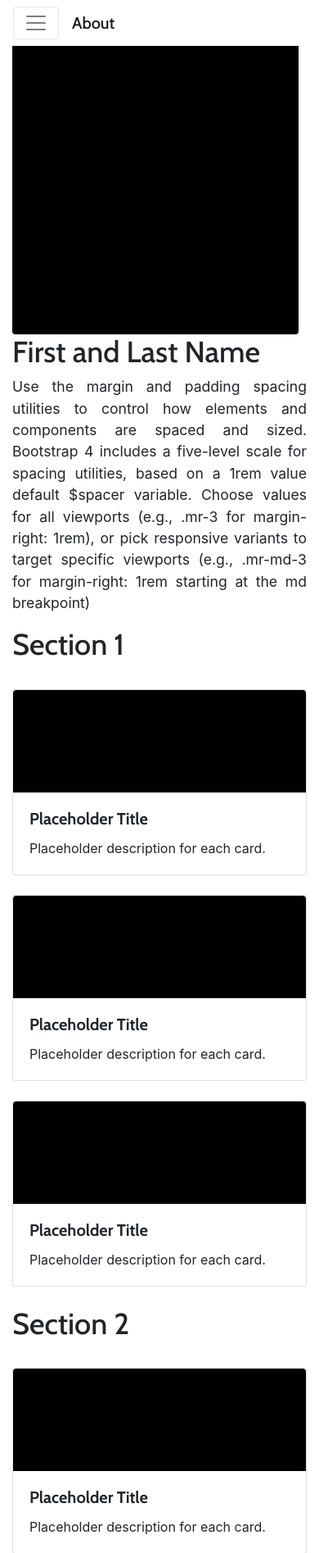
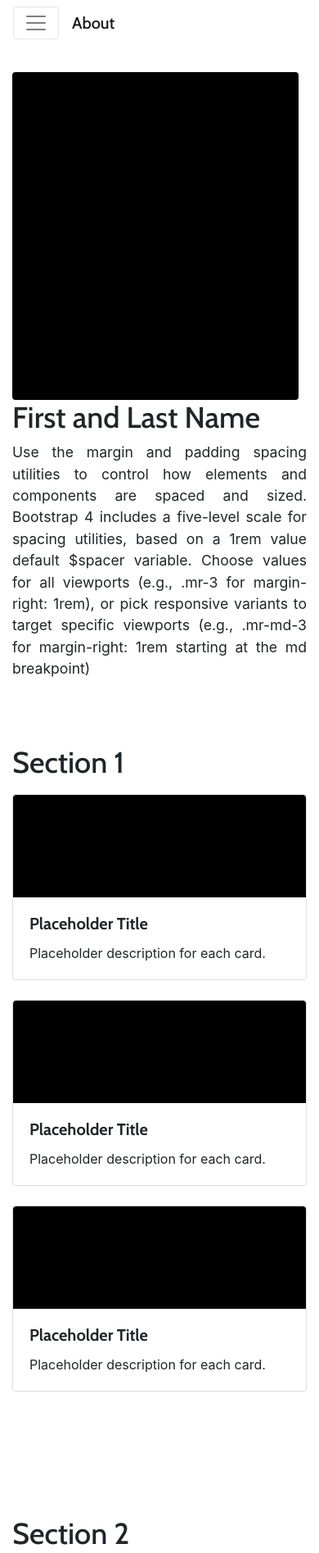
Before and after one commit to Mateaus/PersonalWebsite, a Django app: page / in a window 390 px wide. Shown: the top 1895 px of the page at 82% size. Run offline with Django 3.2, Linux system fonts and the light colour scheme; data that the repository does not hold is empty; parts of the project's set-up code (start-up, migrations or seed data) failed here and were passed over; some libraries are stand-ins or nearby versions.

Commit message:
Adjusted section of cards to look better on mobile.

```diff
--- a/personalwebsite/aboutme/templates/aboutme/about_me_page_view.html
+++ b/personalwebsite/aboutme/templates/aboutme/about_me_page_view.html
@@ -107,7 +107,7 @@
         <h2 class="my-title font-family-roboto font-medium">Section 1</h2>
     </div>
 
-    <div class="row row-cols-1 row-cols-md-3 pt-4">
+    <div class="row row-cols-1 row-cols-md-1 row-cols-lg-2 row-cols-xl-3 pt-2">
         <div class="col mb-4">
             <div class="card">
                 <div class="my-card-image">
@@ -154,7 +154,7 @@
         <h2 class="my-title font-family-roboto font-medium">Section 2</h2>
     </div>
 
-    <div class="row row-cols-1 row-cols-md-3 pt-4">
+    <div class="row row-cols-1 row-cols-md-1 row-cols-lg-2 row-cols-xl-3 pt-2">
         <div class="col mb-4">
             <div class="card">
                 <div class="my-card-image">
--- a/personalwebsite/static/aboutme/dist/css/about.css
+++ b/personalwebsite/static/aboutme/dist/css/about.css
@@ -1,7 +1,7 @@
 /* Handles the top padding for the initial
  * introduction div in about me. */
  [class*="my-aboutme"] {
-    padding-top: 8px;
+    padding-top: 88px;
 }
 
 @media only screen and (min-width: 992px) {
@@ -71,11 +71,15 @@
 /* Handles the top padding for the sections
  * inside the about me view. */
  [class*="my-group"] {
-    padding-top: 0%;
+    padding-top: 64px;
+    padding-bottom: 64px;
 }
 
 @media screen and (min-width: 768px), (min-width: 600px) {
-    .my-group {padding-top: 64px; padding-bottom: 64px;}
+    .my-group {
+        padding-top: 64px;
+        padding-bottom: 64px;
+    }
 }
 
 .my-title {
```
